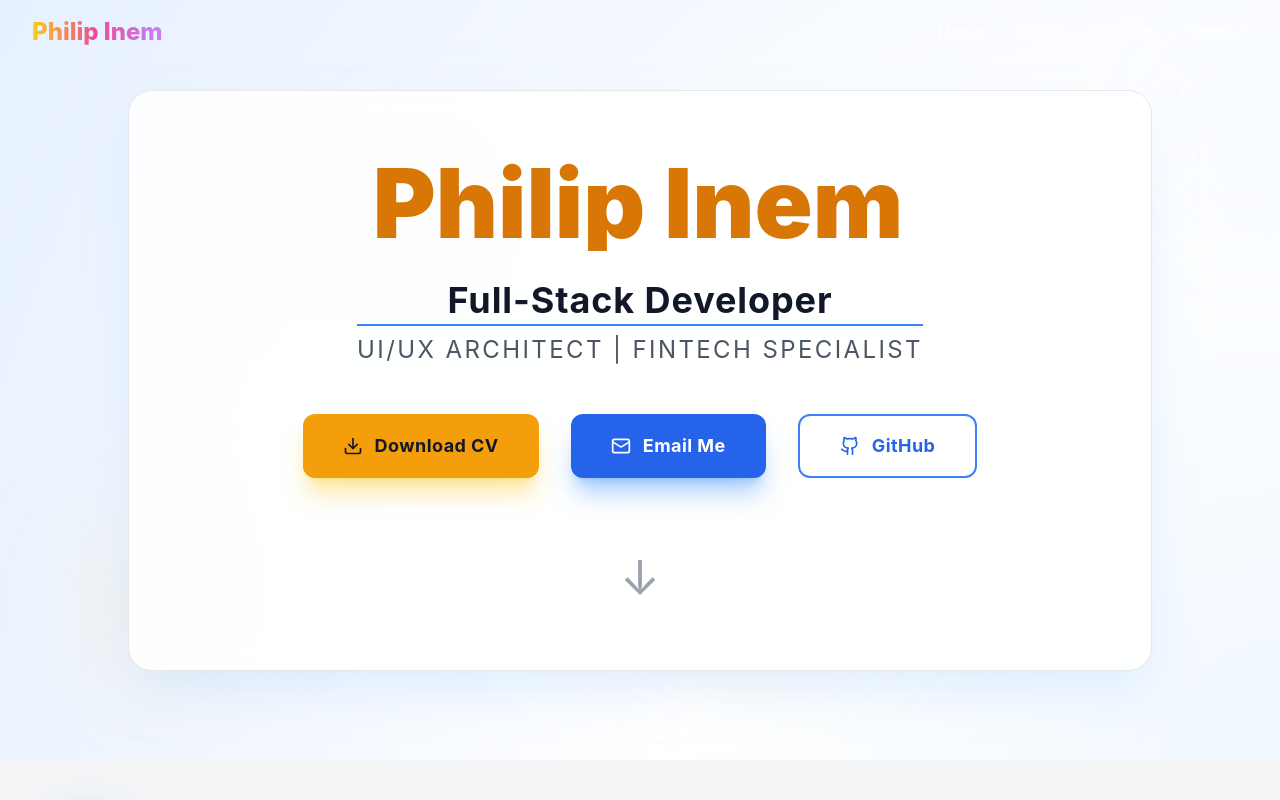
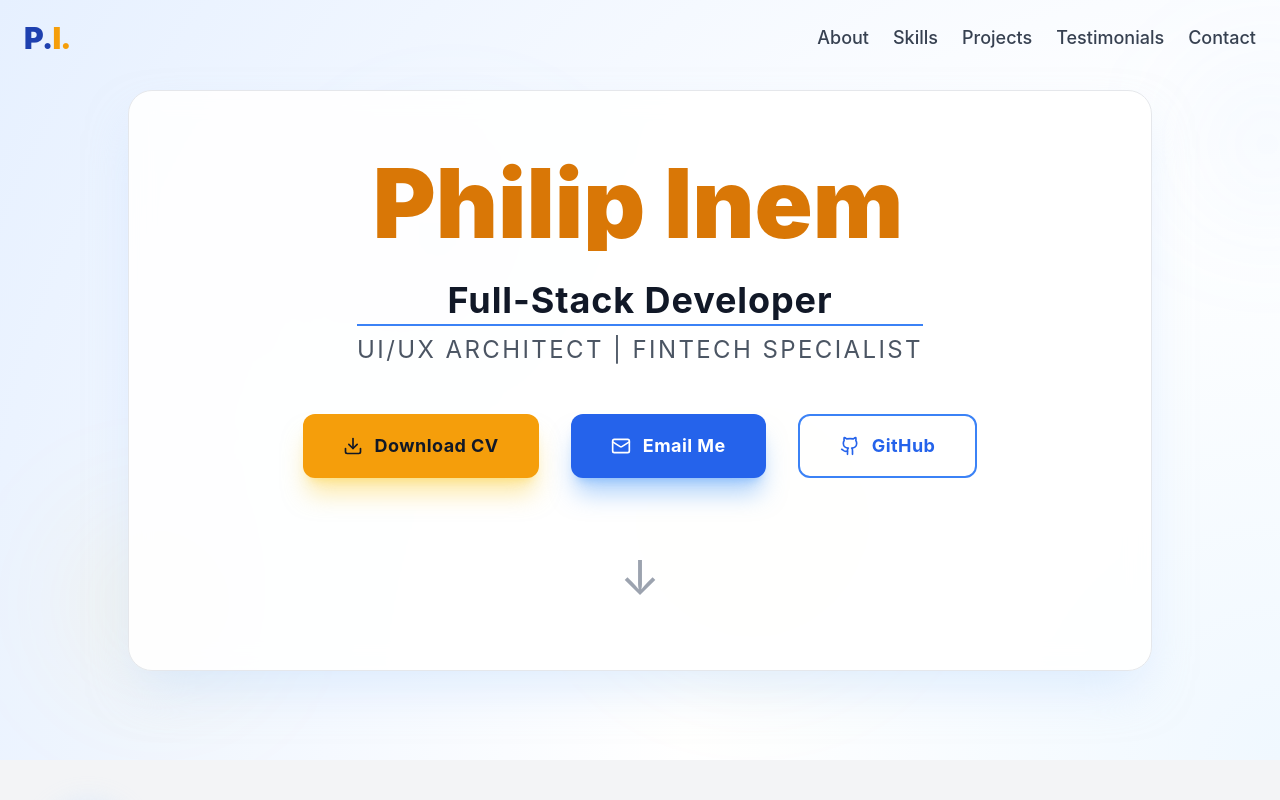
Before and after one commit to Xzavior34/my-portfolio, a React (Create React App) app: page / in a window 1280 px wide. Shown: the top 800 px of the page. Built offline with nearby package versions, Linux system fonts and the light colour scheme.

Commit message:
Update Navbar.jsx

```diff
--- a/src/components/Navbar.jsx
+++ b/src/components/Navbar.jsx
@@ -1,97 +1,108 @@
 import React, { useState, useEffect } from "react";
-import { motion, AnimatePresence } from "framer-motion";
+import { motion } from "framer-motion";
+import { Menu, X } from "lucide-react";
 
-export default function Navbar() {
-  const [scrolled, setScrolled] = useState(false);
-  const [open, setOpen] = useState(false);
+const Navigation = () => {
+  const [isOpen, setIsOpen] = useState(false);
+  const [scrollActive, setScrollActive] = useState(false);
+
+  const navItems = [
+    { name: "About", href: "#about" },
+    { name: "Skills", href: "#skills" },
+    { name: "Projects", href: "#projects" },
+    { name: "Testimonials", href: "#testimonials" },
+    { name: "Contact", href: "#contact" },
+  ];
 
   useEffect(() => {
     const handleScroll = () => {
-      setScrolled(window.scrollY > 50);
+      setScrollActive(window.scrollY > 50);
     };
     window.addEventListener("scroll", handleScroll);
     return () => window.removeEventListener("scroll", handleScroll);
   }, []);
 
-  const handleLinkClick = (e, targetId) => {
+  const handleLinkClick = (e, href) => {
     e.preventDefault();
-    const target = document.querySelector(targetId);
-    if (target) target.scrollIntoView({ behavior: "smooth" });
-    setOpen(false);
+    const element = document.querySelector(href);
+    // Smooth scrolling logic that accounts for the sticky header height
+    if (element) {
+      window.scrollTo({
+        top: element.offsetTop - (scrollActive ? 60 : 0),
+        behavior: "smooth",
+      });
+    }
+    setIsOpen(false);
   };
 
-  const navLinks = [
-    { label: "Home", href: "#hero" },
-    { label: "About", href: "#about" },
-    { label: "Projects", href: "#projects" },
-    { label: "Contact", href: "#contact" },
-  ];
+  return (
+    <motion.header
+      // High-end sticky effect using blur and white background
+      className={`fixed top-0 left-0 right-0 z-50 transition-all duration-300 ${
+        scrollActive ? "bg-white/90 backdrop-blur-md shadow-lg py-3" : "bg-transparent py-5"
+      }`}
+      initial={{ y: -100 }}
+      animate={{ y: 0 }}
+      transition={{ type: "spring", stiffness: 100, delay: 0.1 }}
+    >
+      <div className="max-w-7xl mx-auto px-6 flex justify-between items-center">
+        {/* Logo/Name - Uses Blue/Amber for professional branding */}
+        <a href="#hero" className="text-3xl font-black text-blue-800 tracking-tight">
+          P.<span className="text-amber-500">I.</span>
+        </a>
 
-  return (
-    <nav
-      className={`fixed w-full z-50 top-0 transition-all duration-500 ${
-        scrolled
-          ? "bg-gradient-to-r from-blue-900/90 via-blue-800/70 to-blue-900/90 backdrop-blur-md shadow-xl"
-          : "bg-transparent"
-      }`}
-    >
-      <div className="max-w-7xl mx-auto flex justify-between items-center p-4 md:px-8">
-        {/* Logo */}
-        <div className="text-2xl font-extrabold bg-gradient-to-r from-yellow-400 via-pink-500 to-purple-400 bg-clip-text text-transparent animate-text">
-          Philip Inem
-        </div>
+        {/* Desktop Navigation */}
+        <nav className="hidden md:flex space-x-6">
+          {navItems.map((item) => (
+            <a
+              key={item.name}
+              href={item.href}
+              onClick={(e) => handleLinkClick(e, item.href)}
+              className="text-lg font-medium text-gray-700 hover:text-blue-600 transition duration-200 relative group"
+            >
+              {item.name}
+              {/* Amber underline hover effect */}
+              <span className="absolute bottom-0 left-0 w-full h-[2px] bg-amber-500 transform scale-x-0 group-hover:scale-x-100 transition-transform duration-300 ease-out"></span>
+            </a>
+          ))}
+        </nav>
 
-        {/* Desktop Links */}
-        <div className="hidden md:flex space-x-8 text-white font-medium">
-          {navLinks.map((link, i) => (
+        {/* Mobile Menu Button */}
+        <button
+          className="md:hidden text-gray-800 p-2 rounded-lg hover:bg-gray-100 transition"
+          onClick={() => setIsOpen(!isOpen)}
+        >
+          {isOpen ? <X size={28} /> : <Menu size={28} />}
+        </button>
+      </div>
+
+      {/* Mobile Menu Panel - Glass effect and motion */}
+      <motion.nav
+        className="md:hidden bg-white/95 backdrop-blur-sm shadow-xl mt-4 mx-4 rounded-xl"
+        initial={false}
+        animate={isOpen ? "open" : "closed"}
+        variants={{
+          open: { height: "auto", opacity: 1 },
+          closed: { height: 0, opacity: 0.8 },
+        }}
+        transition={{ duration: 0.4 }}
+        style={{ overflow: "hidden" }}
+      >
+        <div className="flex flex-col p-4 space-y-2">
+          {navItems.map((item) => (
             <a
-              key={i}
-              href={link.href}
-              onClick={(e) => handleLinkClick(e, link.href)}
-              className="relative group transition-all duration-300 hover:text-yellow-400"
+              key={item.name}
+              href={item.href}
+              onClick={(e) => handleLinkClick(e, item.href)}
+              className="text-lg font-medium text-gray-800 hover:text-blue-600 hover:bg-gray-50 p-3 rounded-lg transition"
             >
-              {link.label}
-              <span className="absolute left-0 -bottom-1 w-0 h-0.5 bg-yellow-400 transition-all group-hover:w-full"></span>
+              {item.name}
             </a>
           ))}
         </div>
+      </motion.nav>
+    </motion.header>
+  );
+};
 
-        {/* Mobile Menu Button */}
-        <div className="md:hidden">
-          <button
-            onClick={() => setOpen(!open)}
-            className="text-white text-3xl focus:outline-none"
-          >
-            {open ? "✖" : "☰"}
-          </button>
-        </div>
-      </div>
-
-      {/* Mobile Links */}
-      <AnimatePresence>
-        {open && (
-          <motion.div
-            initial={{ height: 0, opacity: 0 }}
-            animate={{ height: "auto", opacity: 1 }}
-            exit={{ height: 0, opacity: 0 }}
-            className="md:hidden bg-gradient-to-r from-blue-900/95 via-blue-800/70 to-blue-900/95 backdrop-blur-md shadow-xl flex flex-col items-center space-y-6 py-6 text-white font-medium overflow-hidden"
-          >
-            {navLinks.map((link, i) => (
-              <motion.a
-                key={i}
-                href={link.href}
-                onClick={(e) => handleLinkClick(e, link.href)}
-                initial={{ x: -50, opacity: 0 }}
-                animate={{ x: 0, opacity: 1 }}
-                transition={{ delay: i * 0.1 }}
-                className="text-lg hover:text-yellow-400 transition-colors duration-300"
-              >
-                {link.label}
-              </motion.a>
-            ))}
-          </motion.div>
-        )}
-      </AnimatePresence>
-    </nav>
-  );
-                         }
+export default Navigation;
```
